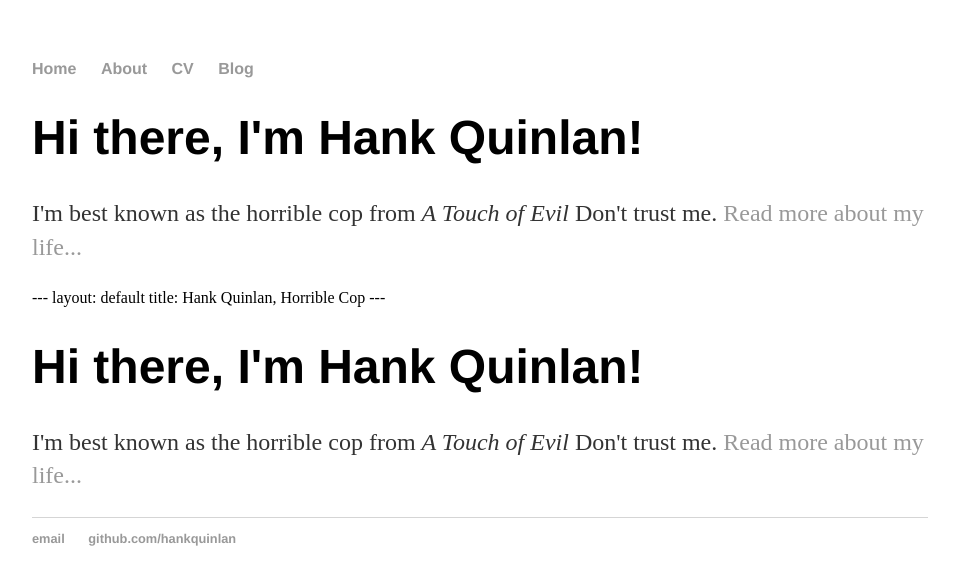
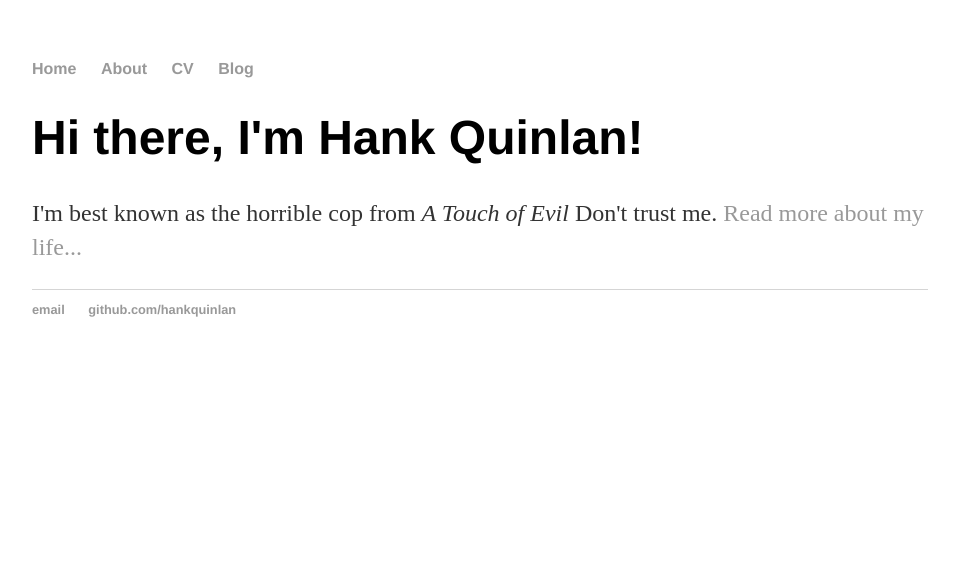
Before and after one commit to KitanGarcia/KitanGarcia.github.io, a Jekyll site: the page built from index.html, in a window 1280 px wide. Shown: the top 585 px of the page, without its empty margins (160-1115 px from the left). Built offline with Jekyll 4.4.1, drawn with Linux system fonts in a browser that asks for light colours.

Commit message:
Update index.html

```diff
--- a/index.html
+++ b/index.html
@@ -5,11 +5,4 @@
 <div class="blurb">
 	<h1>Hi there, I'm Hank Quinlan!</h1>
 	<p>I'm best known as the horrible cop from <em>A Touch of Evil</em> Don't trust me. <a href="/about">Read more about my life...</a></p>
-</div><!-- /.blurb -->---
-layout: default
-title: Hank Quinlan, Horrible Cop
----
-<div class="blurb">
-	<h1>Hi there, I'm Hank Quinlan!</h1>
-	<p>I'm best known as the horrible cop from <em>A Touch of Evil</em> Don't trust me. <a href="/about">Read more about my life...</a></p>
 </div><!-- /.blurb -->
```
